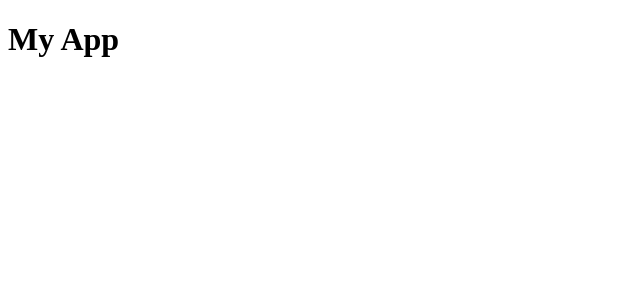
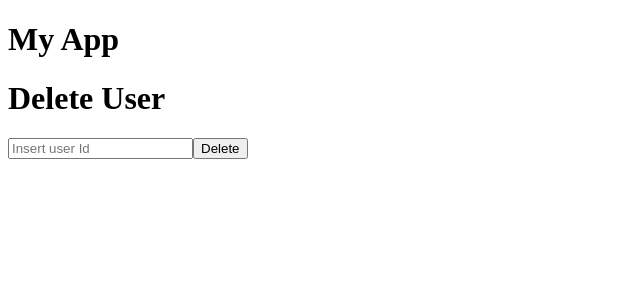
Before and after one commit to MatheusZago/node-react-restful, a React (Create React App) app in the folder frontend/: page /delete-user in a window 1280 px wide. Before the commit this address had no page. Shown: the top 300 px of the page, without its empty margins (0-640 px from the left). Built offline with nearby package versions, Linux system fonts and the light colour scheme.

Commit message:
Add delete function

```diff
--- a/frontend/src/App.jsx
+++ b/frontend/src/App.jsx
@@ -3,6 +3,7 @@ import ListUsersPage from "./pages/list-user-page";
 import CreateUserPage from "./pages/create-user-page";
 import FindUserById from "./pages/search-user";
 import UpdateUser from "./pages/update-user-page";
+import DeleteUser from "./pages/delete-user-page";
 import { BrowserRouter as Router, Route, Routes } from "react-router-dom";
 
 function App() {
@@ -15,6 +16,7 @@ function App() {
           <Route path="/add-user" element={<CreateUserPage />} />
           <Route path="/search-user" element={<FindUserById/>} />
           <Route path="/update-user" element={<UpdateUser/>} />
+          <Route path="/delete-user" element={<DeleteUser/>} />
         </Routes>
       </div>
     </Router>
--- /dev/null
+++ b/frontend/src/pages/delete-user-page.jsx
@@ -0,0 +1,48 @@
+import { useState } from "react";
+import { deleteUser } from "../services/user-service";
+
+export default function DeleteUserPage() {
+  const [inputId, setInputId] = useState("");
+  const [message, setMessage] = useState("");
+  const [loading, setLoading] = useState(false);
+  const [error, setError] = useState("");
+
+  async function handleSubmit(event) {
+    event.preventDefault();
+
+    if (!inputId) return;
+
+    setLoading(true);
+    setError("");
+    setMessage("");
+
+    try {
+      const response = await deleteUser(inputId);
+      setMessage(response.message || "User deleted successfully!");
+    } catch (err) {
+      console.error(err);
+      setError("Failed to delete user. Please check the ID.");
+    } finally {
+      setLoading(false);
+    }
+  }
+
+  return (
+    <div>
+      <h1>Delete User</h1>
+      <form onSubmit={handleSubmit}>
+        <input
+          type="text"
+          placeholder="Insert user Id"
+          value={inputId}
+          onChange={(e) => setInputId(e.target.value)}
+        />
+        <button type="submit">Delete</button>
+      </form>
+
+      {loading && <p>Loading...</p>}
+      {error && <p style={{ color: "red" }}>{error}</p>}
+      {message && <p style={{ color: "green" }}>{message}</p>}
+    </div>
+  );
+}
```
